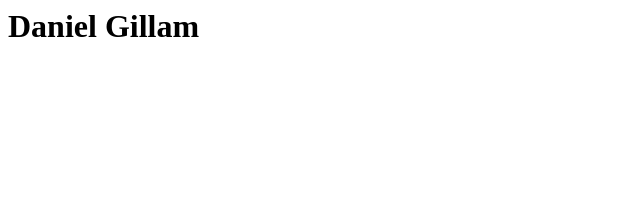
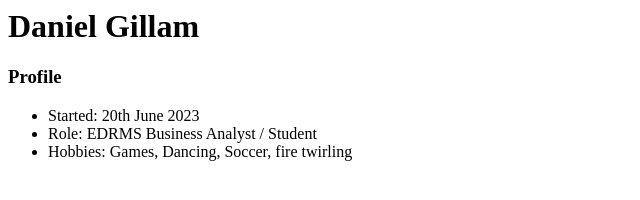
Before and after one commit to LeinadG87/LeinadG87.github.io., a plain HTML site: page index.html in a window 1280 px wide. Shown: the whole page, without its empty margins (0-640 px from the left). Drawn offline with Linux system fonts and the light colour scheme.

Commit message:
Updated my profile

```diff
--- a/index.html
+++ b/index.html
@@ -1 +1,8 @@
 <h1>Daniel Gillam</h1>
+
+<h3>Profile</h3>
+<ul>
+    <li>Started: 20th June 2023</li>
+    <li>Role: EDRMS Business Analyst / Student</li>
+    <li>Hobbies: Games, Dancing, Soccer, fire twirling</li>
+</ul>
```
